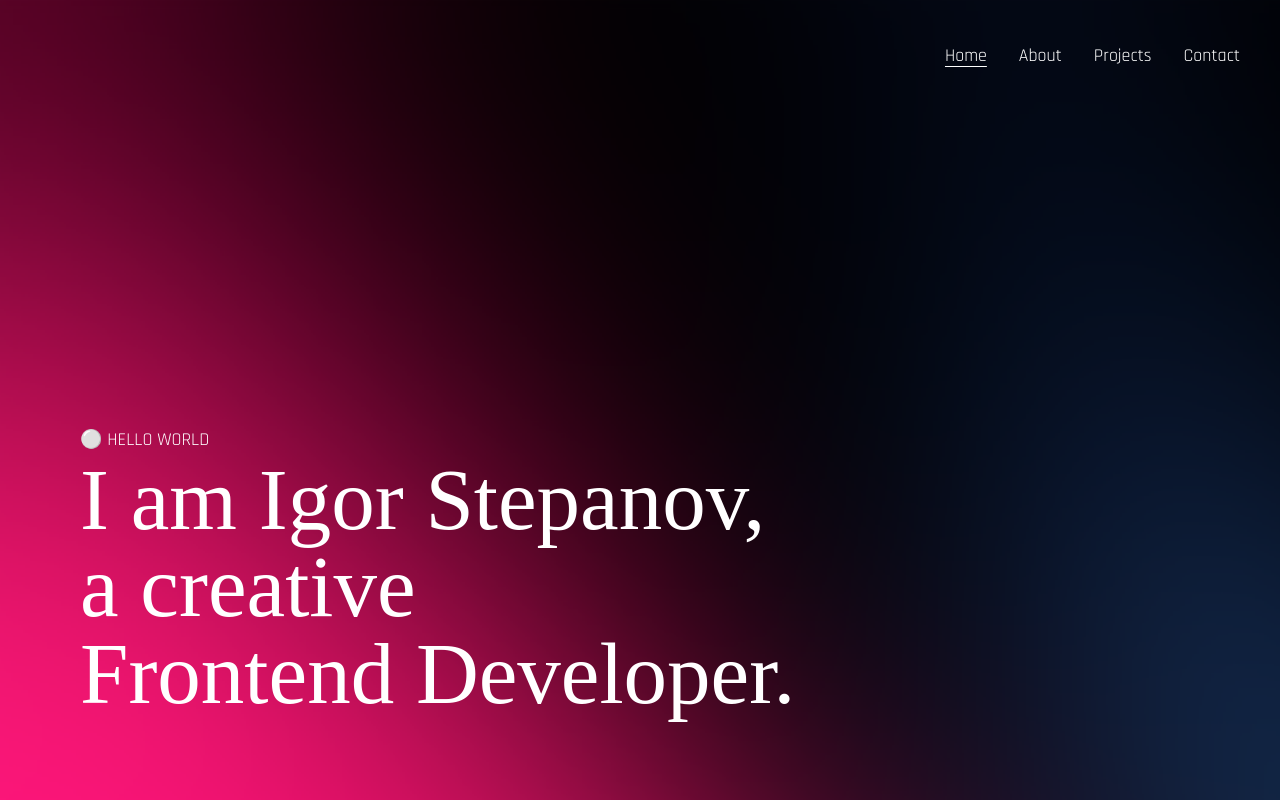
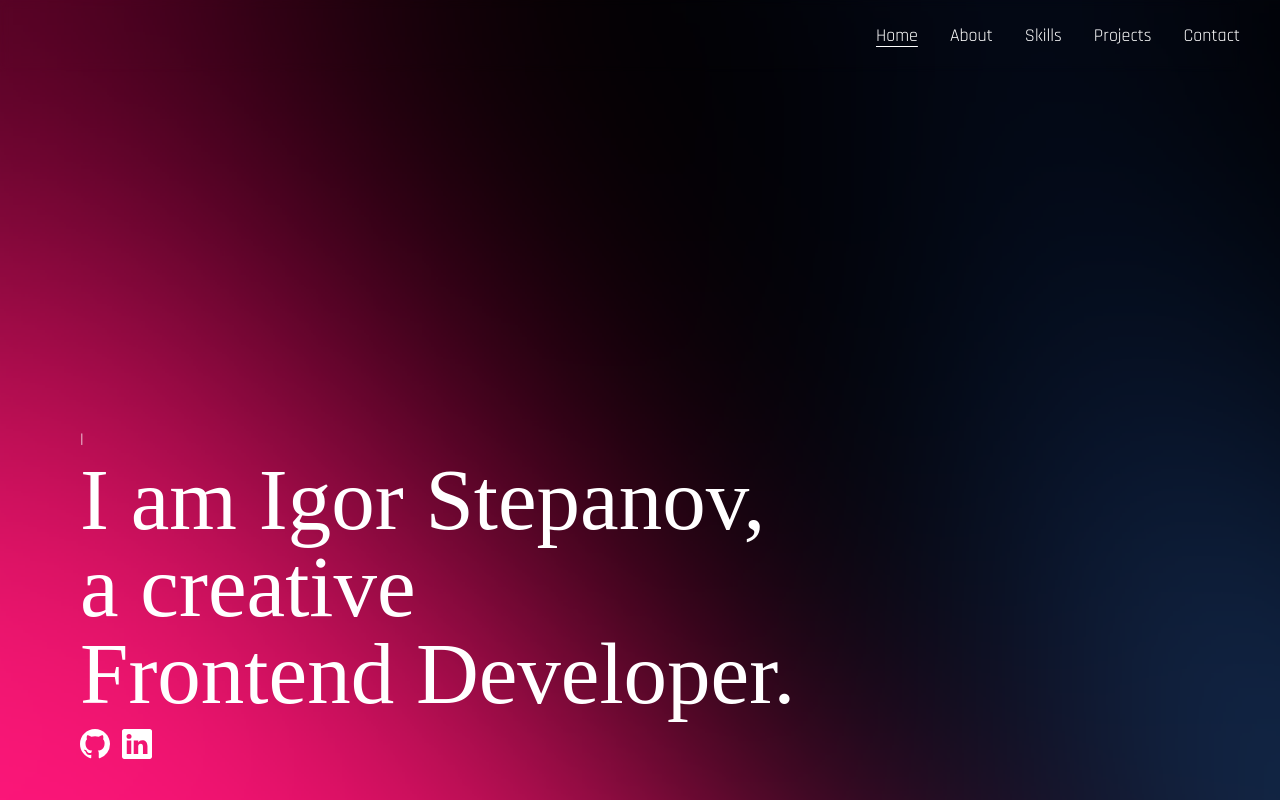
Before and after one commit to stpkkk/stpkkk-portfolio, a React (Vite) app: page / in a window 1280 px wide. Shown: the top 800 px of the page. Built offline with nearby package versions, Linux system fonts and the light colour scheme; a web font is replaced by a local one.

Commit message:
Promo add motions and links

```diff
--- a/src/components/Header.tsx
+++ b/src/components/Header.tsx
@@ -6,5 +6,5 @@ import { Navigation } from './Navigation';
 export const Header: React.FC = () => {
   const isMobile = useMobile();
 
-  return <div>{isMobile ? <NavMobile /> : <Navigation />}</div>;
+  return <header>{isMobile ? <NavMobile /> : <Navigation />}</header>;
 };
--- a/src/components/NavMobile.tsx
+++ b/src/components/NavMobile.tsx
@@ -8,10 +8,22 @@ export const NavMobile: React.FC = () => {
     <nav className="fixed bottom-2 lg:bottom-8 w-full overflow-hidden z-50">
       <div className="container mx-auto">
         <div className="w-full mx-auto flex justify-between gap-10 align-center shadow-lg max-w-[420px] h-[70px] bg-black/20 backdrop-blur-xl rounded-3xl items-center px-8 text-2xl ">
-          <Link to="home" activeClass="active-mobile" spy={true} smooth={true}>
+          <Link
+            to="home"
+            activeClass="active-mobile"
+            spy={true}
+            smooth={true}
+            offset={-200}
+          >
             <TbHome />
           </Link>
-          <Link to="about" activeClass="active-mobile" spy={true} smooth={true}>
+          <Link
+            to="about"
+            activeClass="active-mobile"
+            spy={true}
+            smooth={true}
+            offset={-200}
+          >
             <TbUserCircle />
           </Link>
           <Link
@@ -19,6 +31,7 @@ export const NavMobile: React.FC = () => {
             activeClass="active-mobile"
             spy={true}
             smooth={true}
+            offset={-200}
           >
             <TbBriefcase />
           </Link>
@@ -27,6 +40,7 @@ export const NavMobile: React.FC = () => {
             activeClass="active-mobile"
             spy={true}
             smooth={true}
+            offset={-200}
           >
             <BsChat />
           </Link>
--- a/src/components/Navigation.tsx
+++ b/src/components/Navigation.tsx
@@ -1,10 +1,11 @@
 import React from 'react';
 import { Link } from 'react-scroll';
+import { motion } from 'framer-motion';
 
 export const Navigation: React.FC = () => {
   return (
-    <nav className="container mx-auto">
-      <ul className="fixed w-full overflow-hidden right-10 top-10 z-50 flex space-x-8   justify-end">
+    <nav className="container mx-auto ">
+      <ul className="fixed w-full overflow-hidden right-10 py-5 z-50 flex space-x-8 backdrop-blur-sm  justify-end ">
         <li>
           <Link to="home" activeClass="active-main" spy={true} smooth={true}>
             Home
@@ -13,6 +14,11 @@ export const Navigation: React.FC = () => {
         <li>
           <Link to="about" activeClass="active-main" spy={true} smooth={true}>
             About
+          </Link>
+        </li>
+        <li>
+          <Link to="skills" activeClass="active-main" spy={true} smooth={true}>
+            Skills
           </Link>
         </li>
         <li>
--- a/src/components/Promo.tsx
+++ b/src/components/Promo.tsx
@@ -1,18 +1,58 @@
 import React from 'react';
+import { BsGithub, BsLinkedin } from 'react-icons/bs';
+import { TypeAnimation } from 'react-type-animation';
+import { motion } from 'framer-motion';
+import { fadeIn } from '../variants';
 
 export const Promo: React.FC = () => {
   return (
     <section className="section min-h-screen h-screen" id="home">
-      <div className="w-full  p-6 pl-20 absolute top-1/2 overflow-hidden xl:max-w-[870px] xl:top-10 xl:pl-10">
-        <p className="uppercase">
-          <span>⚪&nbsp;</span>Hello World
-        </p>
-        <h1 className="font-title text-[87px] leading-none xl:text-[70px]">
+      <motion.div
+        variants={fadeIn('right', 0.3)}
+        initial="hidden"
+        whileInView={'show'}
+        className="w-full p-6 pl-20 absolute top-1/2 overflow-hidden xl:max-w-[870px] xl:top-10 xl:pl-10 sm:text-center"
+      >
+        <motion.div
+          variants={fadeIn('left', 0.6)}
+          initial="hidden"
+          whileInView={'show'}
+        >
+          <TypeAnimation
+            sequence={[
+              '⚪⚪⚪ HELLO WORLD',
+              4000,
+              '',
+              1000,
+              '⚪⚪⚪ THIS IS MY PORTFOLIO',
+              4000,
+            ]}
+            speed={50}
+            wrapper={'span'}
+            repeat={Infinity}
+          />
+        </motion.div>
+        <h1 className="font-title text-[87px] leading-none xl:text-[70px] sm:text-[40px]">
           I am Igor Stepanov,
           <br />a creative
           <br /> Frontend Developer.
         </h1>
-      </div>
+        <ul className="flex gap-3 py-3">
+          <li>
+            <a href="https://github.com/stpkkk" target={'_blank'}>
+              <BsGithub size={30} />
+            </a>
+          </li>
+          <li>
+            <a
+              href="https://www.linkedin.com/in/igor-stepanov1"
+              target={'_blank'}
+            >
+              <BsLinkedin size={30} />
+            </a>
+          </li>
+        </ul>
+      </motion.div>
     </section>
   );
 };
--- /dev/null
+++ b/src/variants.ts
@@ -0,0 +1,20 @@
+export const fadeIn = (direction: string, delay: number) => {
+  return {
+    hidden: {
+      y: direction === 'up' ? 100 : direction === 'down' ? -80 : 0,
+      opacity: 0,
+      x: direction === 'left' ? 100 : direction === 'right' ? -100 : 0,
+    },
+    show: {
+      y: 0,
+      x: 0,
+      opacity: 1,
+      transition: {
+        type: 'tween',
+        duration: 1.2,
+        delay: delay,
+        ease: [0.25, 0.25, 0.25, 0.75],
+      },
+    },
+  };
+};
--- a/tailwind.config.cjs
+++ b/tailwind.config.cjs
@@ -14,7 +14,7 @@ module.exports = {
       },
     },
     screens: {
-      sm: '640px',
+      sm: { max: '640px' },
       md: '768px',
       lg: '960px',
       xl: { max: '1200px' },
```
Also changed, not shown: .eslintrc.json.
